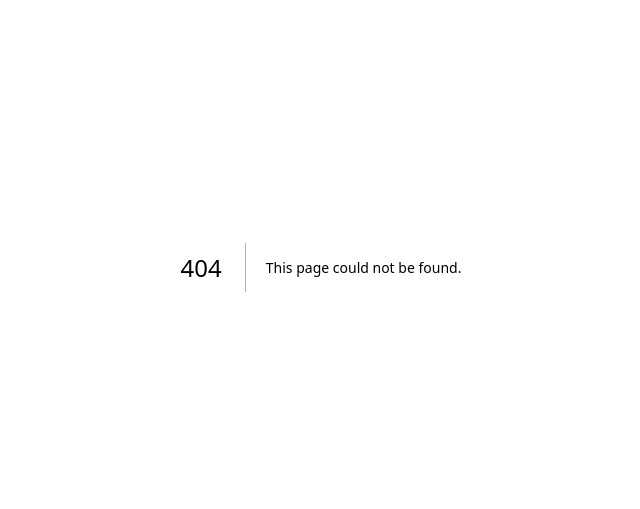
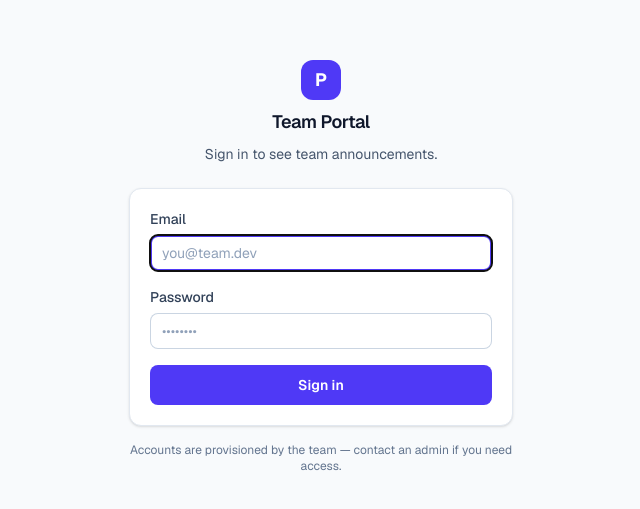
Before and after one commit to sawinuCP/internal-portal, a Next.js app: page /login in a window 1280 px wide. Before the commit this address had no page. Shown: the part 133-642 px from the top of the page, without its empty margins (319-959 px from the left). Built offline with nearby package versions, Linux system fonts and the light colour scheme; no server answers.

Commit message:
feat(login): login page with validated form

```diff
--- /dev/null
+++ b/src/app/login/page.tsx
@@ -0,0 +1,53 @@
+import { redirect } from "next/navigation";
+import { getSessionUser } from "@/lib/auth/session";
+import { LoginForm } from "@/components/auth/LoginForm";
+
+export const metadata = {
+  title: "Log in",
+};
+
+// Only allow internal destinations in ?next= (prevents open redirects).
+function safeNextPath(raw: string | undefined): string {
+  if (raw && raw.startsWith("/") && !raw.startsWith("//")) return raw;
+  return "/announcements";
+}
+
+export default async function LoginPage({
+  searchParams,
+}: {
+  searchParams: Promise<{ next?: string }>;
+}) {
+  // Already signed in? Straight to the portal.
+  const user = await getSessionUser();
+  if (user) redirect("/announcements");
+
+  const { next } = await searchParams;
+
+  return (
+    <div className="flex min-h-dvh items-center justify-center px-4 py-12">
+      <div className="w-full max-w-sm">
+        <div className="mb-6 flex flex-col items-center gap-2 text-center">
+          <span
+            aria-hidden="true"
+            className="flex h-10 w-10 items-center justify-center rounded-xl bg-indigo-600 text-lg font-bold text-white"
+          >
+            P
+          </span>
+          <h1 className="text-lg font-semibold tracking-tight text-slate-900">
+            Team Portal
+          </h1>
+          <p className="text-sm text-slate-600">
+            Sign in to see team announcements.
+          </p>
+        </div>
+
+        <LoginForm nextPath={safeNextPath(next)} />
+
+        <p className="mt-4 text-center text-xs text-slate-500">
+          Accounts are provisioned by the team — contact an admin if you need
+          access.
+        </p>
+      </div>
+    </div>
+  );
+}
--- /dev/null
+++ b/src/components/auth/LoginForm.tsx
@@ -0,0 +1,106 @@
+"use client";
+
+import { useState, type FormEvent } from "react";
+import { useRouter } from "next/navigation";
+import { Alert } from "@/components/ui/Alert";
+import { Button } from "@/components/ui/Button";
+import { FormField } from "@/components/ui/FormField";
+import { Input } from "@/components/ui/Input";
+import { fieldErrorsFromZod, loginSchema } from "@/lib/validation/schemas";
+
+/**
+ * Login form. Validates with the same zod schema the API uses, shows inline
+ * field errors, surfaces API failures in an alert banner, and disables
+ * itself while signing in. On success the session cookie is set by the API;
+ * we refresh server components and continue to the intended destination.
+ */
+export function LoginForm({ nextPath }: { nextPath: string }) {
+  const router = useRouter();
+  const [email, setEmail] = useState("");
+  const [password, setPassword] = useState("");
+  const [fieldErrors, setFieldErrors] = useState<Record<string, string>>({});
+  const [formError, setFormError] = useState<string | null>(null);
+  const [pending, setPending] = useState(false);
+
+  async function handleSubmit(event: FormEvent<HTMLFormElement>) {
+    event.preventDefault();
+    setFormError(null);
+
+    const parsed = loginSchema.safeParse({ email, password });
+    if (!parsed.success) {
+      setFieldErrors(fieldErrorsFromZod(parsed.error));
+      return;
+    }
+    setFieldErrors({});
+    setPending(true);
+
+    try {
+      const response = await fetch("/api/auth/login", {
+        method: "POST",
+        headers: { "Content-Type": "application/json" },
+        body: JSON.stringify(parsed.data),
+      });
+
+      if (!response.ok) {
+        const data = (await response.json().catch(() => null)) as {
+          error?: { message?: string; fields?: Record<string, string> };
+        } | null;
+        if (data?.error?.fields) setFieldErrors(data.error.fields);
+        setFormError(data?.error?.message ?? "Could not sign in. Please try again.");
+        return;
+      }
+
+      router.replace(nextPath);
+      router.refresh();
+    } catch {
+      setFormError("Could not sign in. Check your connection and try again.");
+    } finally {
+      setPending(false);
+    }
+  }
+
+  return (
+    <form
+      onSubmit={handleSubmit}
+      noValidate
+      className="space-y-4 rounded-xl border border-slate-200 bg-white p-5 shadow-sm"
+    >
+      {formError && <Alert tone="error">{formError}</Alert>}
+
+      <FormField label="Email" htmlFor="login-email" error={fieldErrors.email}>
+        <Input
+          id="login-email"
+          name="email"
+          type="email"
+          autoComplete="email"
+          value={email}
+          invalid={Boolean(fieldErrors.email)}
+          onChange={(event) => setEmail(event.target.value)}
+          placeholder="you@team.dev"
+          autoFocus
+        />
+      </FormField>
+
+      <FormField
+        label="Password"
+        htmlFor="login-password"
+        error={fieldErrors.password}
+      >
+        <Input
+          id="login-password"
+          name="password"
+          type="password"
+          autoComplete="current-password"
+          value={password}
+          invalid={Boolean(fieldErrors.password)}
+          onChange={(event) => setPassword(event.target.value)}
+          placeholder="••••••••"
+        />
+      </FormField>
+
+      <Button type="submit" loading={pending} className="w-full">
+        {pending ? "Signing in…" : "Sign in"}
+      </Button>
+    </form>
+  );
+}
```
